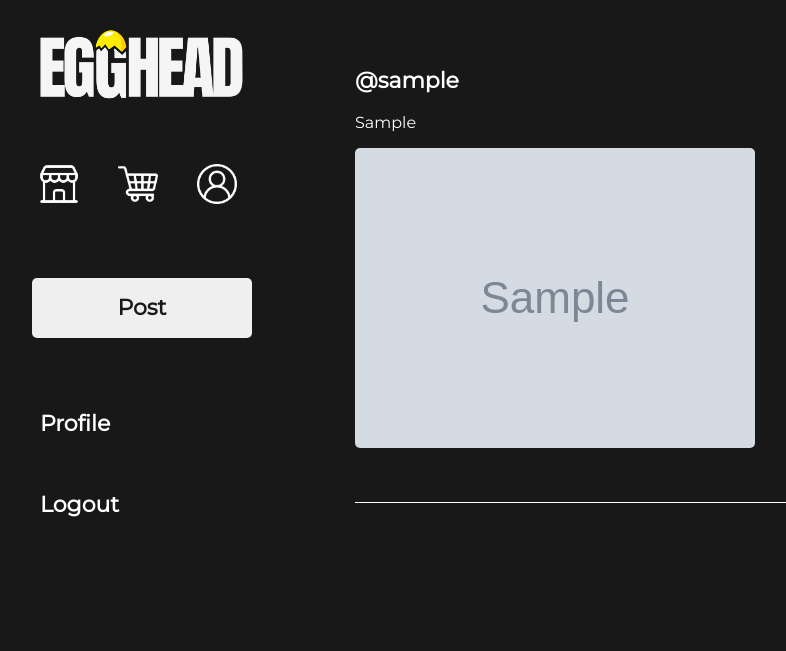
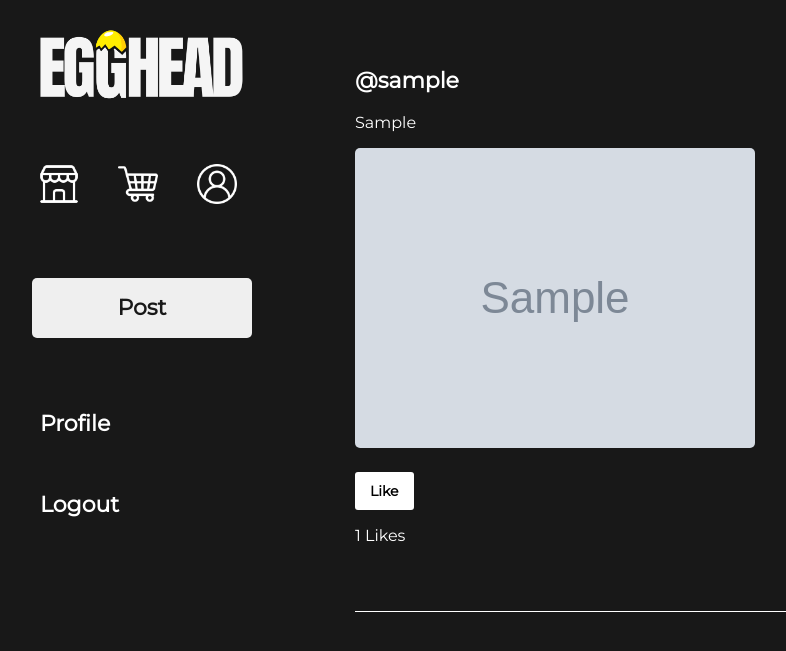
Before and after one commit to rnzbobi/ITPROG, a PHP site: page /social-media.php in a window 1280 px wide. Shown: the part 21-672 px from the top of the page, without its empty margins (455-1241 px from the left). Run offline with PHP 8.4, Linux system fonts and the light colour scheme; the visitor is signed in with stand-in values (Sample User, id 1); tables that the repository leaves empty or names only in its code hold one stand-in row (values such as "Sample post"); grey boxes marked "Sample" are stand-in pictures.

Commit message:
SOCIAL MEDIA COMPLETED

```diff
--- a/html/css/social_style.css
+++ b/html/css/social_style.css
@@ -91,9 +91,12 @@ main {
     padding: 50px 0;
     margin-bottom: 0px;
     max-width: 500px;
-    max-height: 750px;
     margin-left: 100px;
-}
+    /* Reset other styles */
+    width: 100%;
+    height: auto;
+    box-sizing: border-box;
+  }
 
 .post p {
     color: rgb(255, 255, 255);
@@ -189,3 +192,33 @@ main {
             text-decoration: none;
             cursor: pointer;
         }
+
+/* Styling for the like button */
+.post button[type="submit"] {
+    background-color: white; /* Change to your preferred color */
+    color: #000000; /* Text color */
+    border: none;
+    border-radius: 3px;
+    padding: 10px 15px; /* Adjust padding as needed */
+    font-size: 14px;
+    cursor: pointer;
+    transition: background-color 0.3s ease;
+    margin-top: 20px;
+    font-family: 'Montserrat', sans-serif;
+    font-weight: 800;
+
+}
+
+.post button[type="submit"]:hover {
+    color: white;
+    background-color: #181818; /* Change to your preferred hover color */
+    border: 1px solid white;
+}
+
+/* Styling for the number of likes */
+.post p.likes {
+    font-size: 14px;
+    color: white; /* Text color */
+    margin-top: 5px; /* Adjust margin as needed */
+    font-family: 'Montserrat', sans-serif;
+}
--- a/html/display_posts.php
+++ b/html/display_posts.php
@@ -12,11 +12,27 @@ $result = mysqli_query($conn, $sql);
 if (mysqli_num_rows($result) > 0) {
     // Loop through each post and display it
     while ($row = mysqli_fetch_assoc($result)) {
+        $post_id = $row['post_id'];
         echo '<div class="post">';
         echo '<h2><strong>@' . $row['username'] . '</strong></h2>'; // Display the username
         echo '<p>' . $row['caption'] . '</p>'; // Display the caption
         echo '<img src="' . $row['image_URL'] . '" alt="Post Image">'; // Display the image
-        // You can add more elements like like button, comment button, etc.
+
+        // Display the like button
+        if (isset($_SESSION['username'])) {
+            echo '<form method="post" action="like.php">';
+            echo '<input type="hidden" name="post_id" value="' . $post_id . '">';
+            echo '<button type="submit">Like</button>';
+            echo '</form>';
+        }
+
+        // Display the number of likes
+        $sql_likes = "SELECT COUNT(*) AS num_likes FROM likes WHERE post_id = $post_id";
+        $result_likes = mysqli_query($conn, $sql_likes);
+        $row_likes = mysqli_fetch_assoc($result_likes);
+        $num_likes = $row_likes['num_likes'];
+        echo '<p>' . $num_likes . ' Likes</p>';
+
         echo '</div>';
     }
 } else {
```
Also changed, not shown: html/like.php (added, +39 -0 lines).
